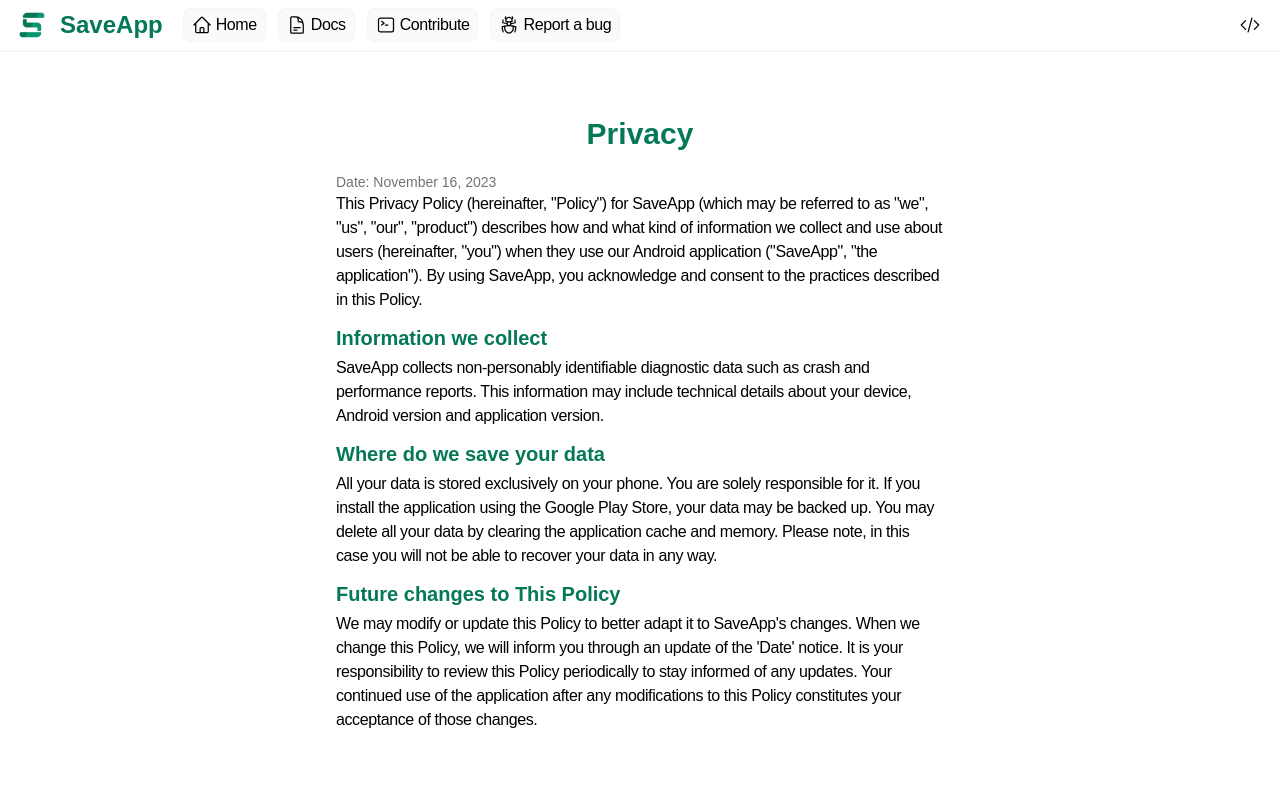
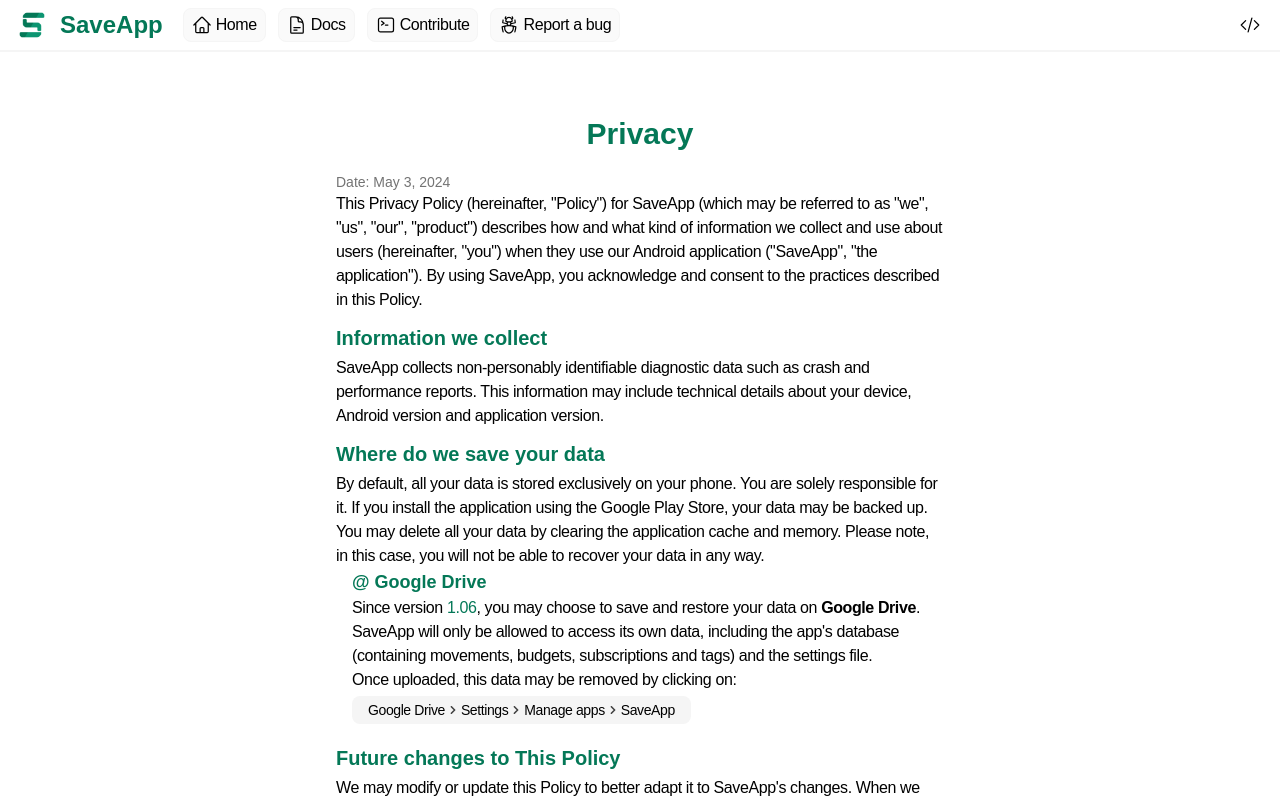
Before and after one commit to ferrariofilippo/saveapp_website, a Nuxt app: page /privacy in a window 1280 px wide. Shown: the top 800 px of the page. Built offline with nearby package versions, Linux system fonts and the light colour scheme.

Commit message:
Update privacy policy

```diff
--- a/pages/privacy.vue
+++ b/pages/privacy.vue
@@ -4,7 +4,7 @@
             Privacy
         </h1>
         <span class="lg:w-1/2 sm:w-2/3 sm:mx-auto px-4 w-screen text-sm text-neutral-500 dark:text-neutral-300">
-            Date: November 16, 2023
+            Date: May 3, 2024
         </span>
         <p class="lg:w-1/2 sm:w-2/3 sm:mx-auto px-4 w-screen tracking-tight">
             This Privacy Policy (hereinafter, "Policy") for SaveApp (which may be referred to as "we", "us", "our",
@@ -23,10 +23,61 @@
             Where do we save your data
         </h3>
         <p class="lg:w-1/2 sm:w-2/3 sm:mx-auto px-4 w-screen tracking-tight">
-            All your data is stored exclusively on your phone. You are solely responsible for it. If you install the
+            By default, all your data is stored exclusively on your phone. You are solely responsible for it. If you install the
             application using the Google Play Store, your data may be backed up.
-            You may delete all your data by clearing the application cache and memory. Please note, in this case you will
+            You may delete all your data by clearing the application cache and memory. Please note, in this case, you will
             not be able to recover your data in any way.
+        </p>
+        <h3 class="lg:w-1/2 sm:w-2/3 sm:mx-auto px-8 w-screen text-emerald-700 font-semibold text-lg dark:text-emerald-500">
+            @ Google Drive
+        </h3>
+        <p class="lg:w-1/2 sm:w-2/3 sm:mx-auto px-8 w-screen tracking-tight">
+            Since version <span class="text-emerald-700 dark:text-emerald-500">1.06</span>, you may choose to save and restore your data on
+            <a href="https://drive.google.com/" class="font-semibold hover:text-emerald-700 hover:dark:text-emerald-500">Google Drive</a>.<br/>
+            SaveApp will only be allowed to access its own data, including the app's database
+            (containing movements, budgets, subscriptions and tags) and the settings file.<br/>
+            Once uploaded, this data may be removed by clicking on:
+            <ol class="sm:mx-auto mx-2 bg-neutral-100 dark:bg-neutral-700 px-4 py-1 rounded-lg mt-1 mb-2 inline-flex flex-wrap items-center rtl:space-x-reverse text-sm">
+                <li class="inline-flex items-center">
+                    Google Drive
+                </li>
+                <li class="flex items-center">
+                    <svg
+                        class="rtl:rotate-180 block w-2 h-2 mx-1 text-neutral-700 dark:text-neutral-100"
+                        aria-hidden="true"
+                        xmlns="http://www.w3.org/2000/svg"
+                        fill="none"
+                        viewBox="0 0 6 10"
+                    >
+                        <path stroke="currentColor" stroke-linecap="round" stroke-linejoin="round" stroke-width="2" d="m1 9 4-4-4-4"/>
+                    </svg>
+                    Settings
+                </li>
+                <li class="flex items-center">
+                    <svg
+                        class="rtl:rotate-180 block w-2 h-2 mx-1 text-neutral-700 dark:text-neutral-100"
+                        aria-hidden="true"
+                        xmlns="http://www.w3.org/2000/svg"
+                        fill="none"
+                        viewBox="0 0 6 10"
+                    >
+                        <path stroke="currentColor" stroke-linecap="round" stroke-linejoin="round" stroke-width="2" d="m1 9 4-4-4-4"/>
+                    </svg>
+                    Manage apps
+                </li>
+                <li class="flex items-center">
+                    <svg
+                        class="rtl:rotate-180 block w-2 h-2 mx-1 text-neutral-700 dark:text-neutral-100"
+                        aria-hidden="true"
+                        xmlns="http://www.w3.org/2000/svg"
+                        fill="none"
+                        viewBox="0 0 6 10"
+                    >
+                        <path stroke="currentColor" stroke-linecap="round" stroke-linejoin="round" stroke-width="2" d="m1 9 4-4-4-4"/>
+                    </svg>
+                    SaveApp
+                </li>
+            </ol>
         </p>
         <h3 class="lg:w-1/2 sm:w-2/3 sm:mx-auto px-4 w-screen mt-3 mb-1 text-emerald-700 font-semibold text-xl dark:text-emerald-500">
             Future changes to This Policy
@@ -38,7 +89,8 @@
             to stay informed of any updates. Your continued use of the application after any modifications to this Policy
             constitutes your acceptance of those changes.
         </p>
-    </div></template>
+    </div>
+</template>
 
 <script setup>
 useHead({
```
Also changed, not shown: 1 other file (tests, documents, lock files or other folders).
